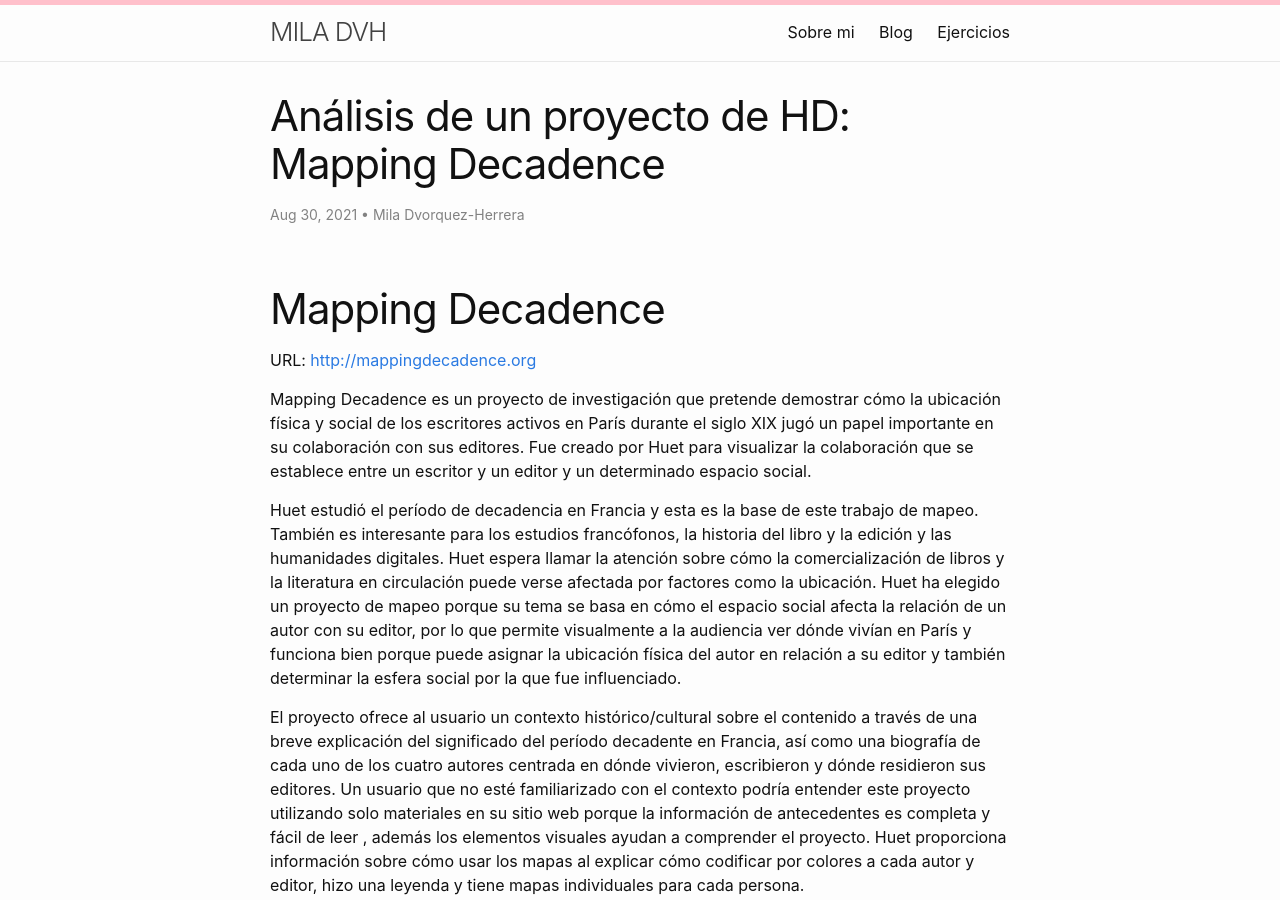
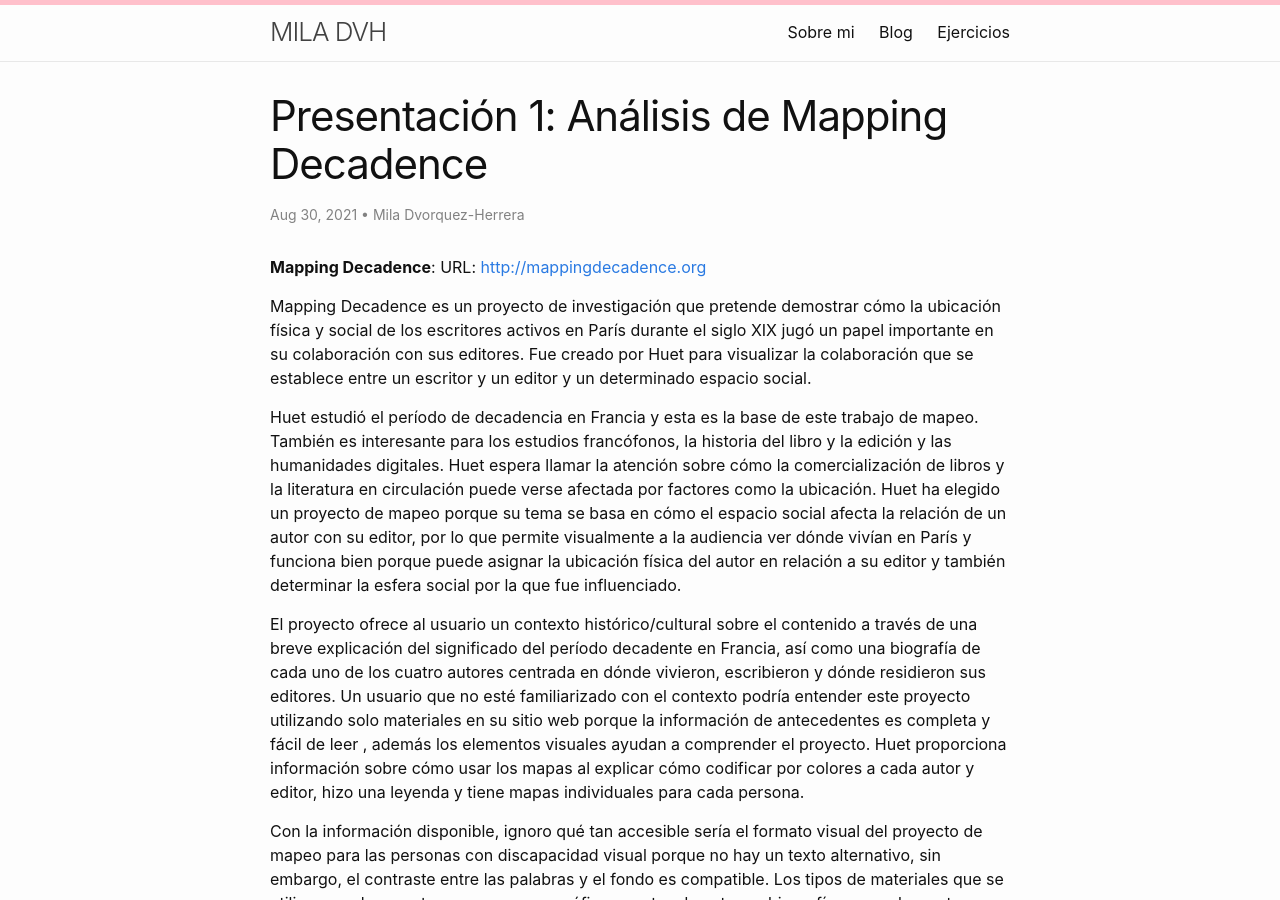
Before and after one commit to miladvh/miladvh.github.io, a Jekyll site: the page built from _posts/2021-08-30-analisis-proyectoHD.md, in a window 1280 px wide and 900 px high. Built offline with Jekyll 4.4.1, drawn with Linux system fonts in a browser that asks for light colours.

Commit message:
Update 2021-08-30-analisis-proyectoHD.md

```diff
--- a/_posts/2021-08-30-analisis-proyectoHD.md
+++ b/_posts/2021-08-30-analisis-proyectoHD.md
@@ -1,14 +1,12 @@
 ---
 layout: post
-title: "Análisis de un proyecto de HD: Mapping Decadence"
+title: "Presentación 1: Análisis de Mapping Decadence"
 date: 2021-08-30
 author: Mila Dvorquez-Herrera
 ---
 
 
-# Mapping Decadence
-
-URL: <http://mappingdecadence.org>
+**Mapping Decadence**: URL: <http://mappingdecadence.org>
 
 Mapping Decadence es un proyecto de investigación que pretende demostrar cómo la ubicación física y social de los escritores activos en París durante el siglo XIX jugó un papel importante en su colaboración con sus editores. Fue creado por Huet para visualizar la colaboración que se establece entre un escritor y un editor y un determinado espacio social.
 
```
